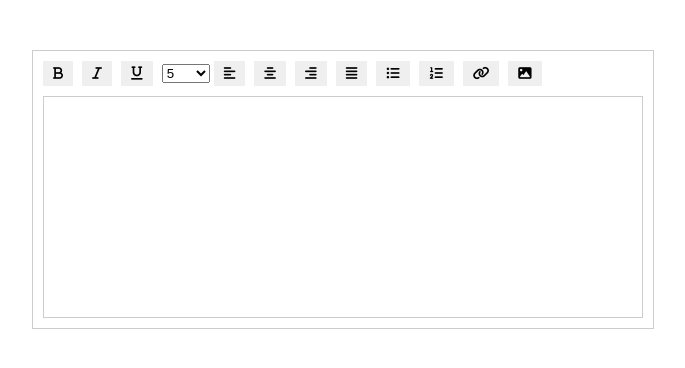
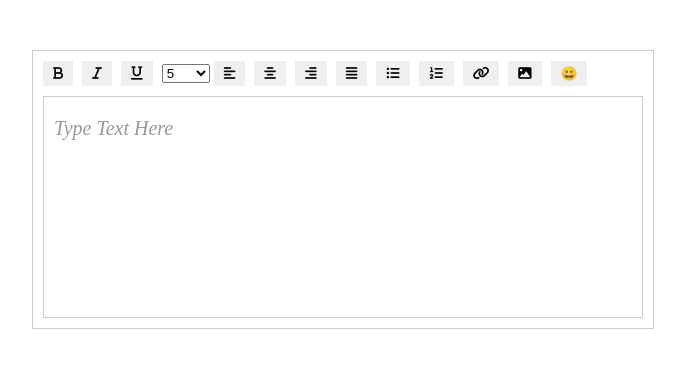
Before and after one commit to deja232/TextEditor, a plain HTML site: page index.html in a window 1280 px wide. Shown: the whole page, without its empty margins (297-982 px from the left). Drawn offline with Linux system fonts and the light colour scheme.

Commit message:
Add Placeholder

```diff
--- a/app.js
+++ b/app.js
@@ -1,8 +1,23 @@
 document.addEventListener("DOMContentLoaded", function () {
     const content = document.querySelector(".content");
     const fontSizeSelect = document.getElementById('fontSize');
+    const placeholderElement = document.querySelector('.placeholder');
+
 
     const textFormattingButtons = document.querySelectorAll('.format-btn[data-format]');
+
+    content.addEventListener('input', function () {
+        if (placeholderElement) {
+            placeholderElement.style.display = 'none';
+        }
+    });
+
+    content.addEventListener('click', function () {
+        if (placeholderElement) {
+            placeholderElement.style.display = 'none';
+        }
+        content.focus();
+    });
 
     // Add event listener to font size select
     fontSizeSelect.addEventListener('change', () => {
--- a/index.html
+++ b/index.html
@@ -66,8 +66,13 @@
             <button type="button" class="format-btn" data-format="insertImage">
                 <i class="fas fa-image"></i>
             </button>
+            <button type="button" class="format-btn" id="emojiButton">
+                😀
+            </button>
         </div>
-        <div class="content" contenteditable="true"></div>
+        <div class="content" contenteditable="true">
+            <p class="placeholder">Type Text Here</p>
+        </div>
     </div>
     <script src="app.js"></script>
 </body>
--- a/style.css
+++ b/style.css
@@ -21,6 +21,16 @@
     padding: 10px;
     min-height: 200px;
     font-size: 16px;
+    position: relative;
+}
+
+.placeholder {
+    position: absolute;
+    top: 0;
+    left: 12;
+    color: #999;
+    font-size: 20px;
+    font-style: italic;
 }
 
 img {
```
